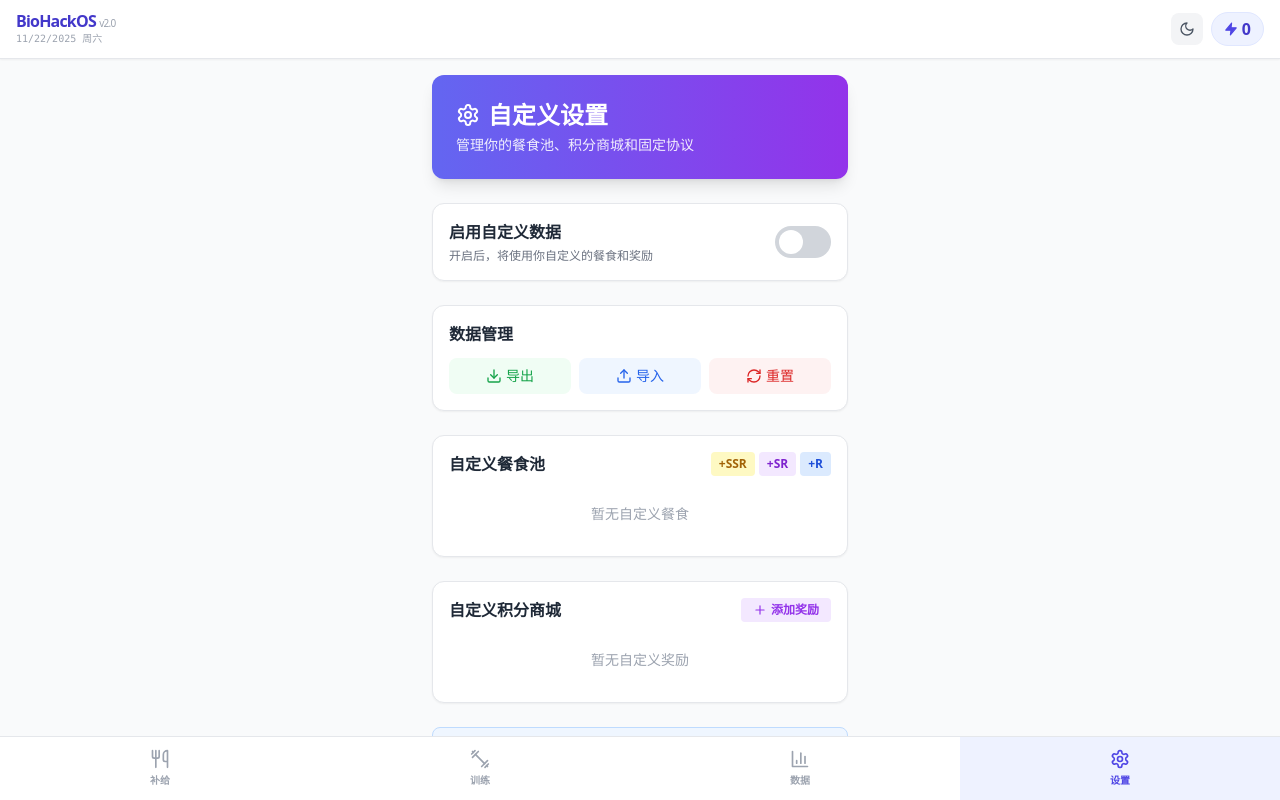
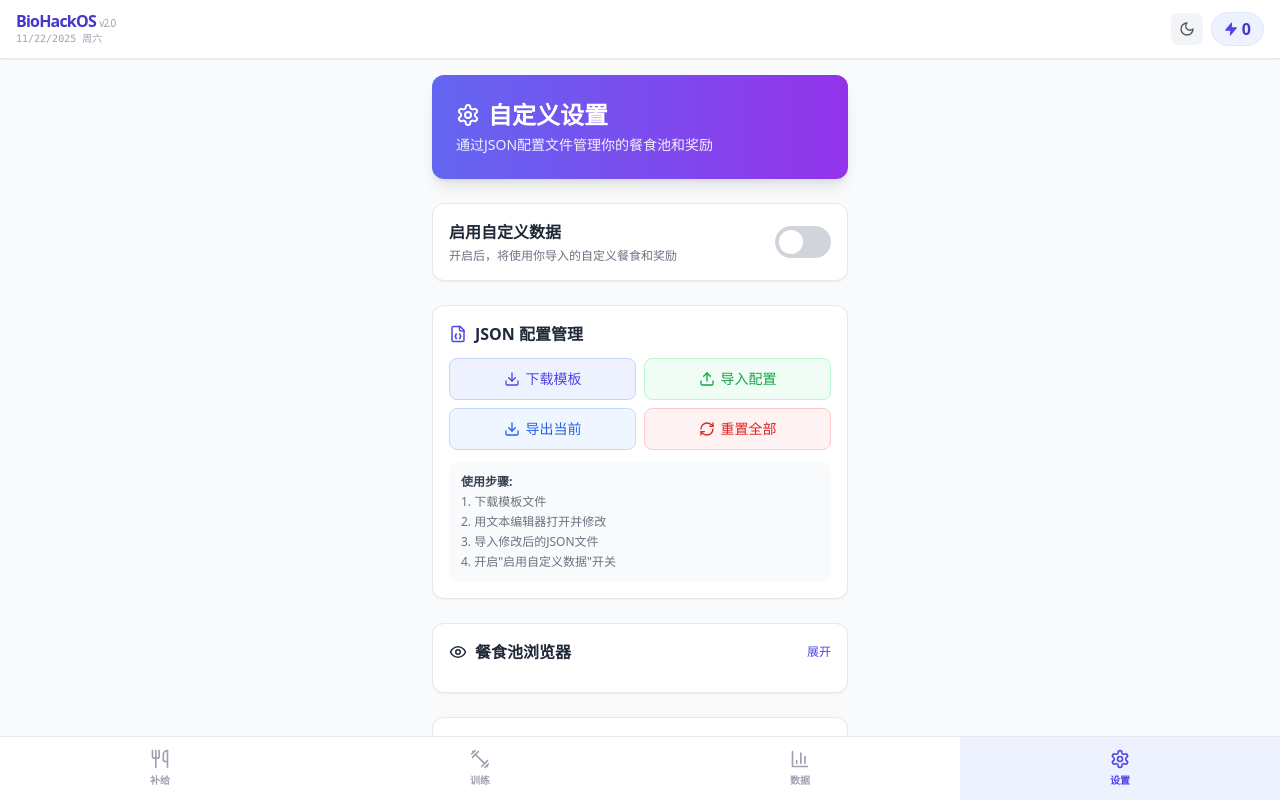
Before and after one commit to Chengwuming/Biohack-os, a React (Vite) app: page / in a window 1280 px wide. Both pictures are taken after a click on the button "设置". Shown: the top 800 px of the page. Built offline with nearby package versions, Linux system fonts and the light colour scheme.

Commit message:
feat: v2.1 - JSON Settings & Meal Browser

```diff
--- a/src/pages/SettingsTab.tsx
+++ b/src/pages/SettingsTab.tsx
@@ -1,86 +1,97 @@
 import React, { useState } from 'react';
-import { Settings, Plus, Download, Upload, RefreshCw, Save } from 'lucide-react';
+import { Settings, Download, Upload, RefreshCw, Eye, FileJson } from 'lucide-react';
 import { useSettings } from '../hooks/useSettings';
-import { CustomMeal, CustomReward, CustomPatch, CustomFixedModule } from '../types';
+import { MEAL_POOL, REWARD_MEALS } from '../data/meals';
 import toast from 'react-hot-toast';
 
 export const SettingsTab: React.FC = () => {
     const {
         settings,
-        addCustomMeal,
         deleteCustomMeal,
-        addCustomReward,
         deleteCustomReward,
-        addCustomPatch,
-        deleteCustomPatch,
-        addCustomFixedModule,
-        deleteCustomFixedModule,
         toggleUseCustomData,
         resetSettings,
         exportSettings,
         importSettings
     } = useSettings();
 
-    const [showMealEditor, setShowMealEditor] = useState(false);
-    const [showRewardEditor, setShowRewardEditor] = useState(false);
+    const [showMealBrowser, setShowMealBrowser] = useState(false);
 
     const handleFileImport = (e: React.ChangeEvent<HTMLInputElement>) => {
         const file = e.target.files?.[0];
         if (file) {
             importSettings(file);
-            toast.success('设置导入成功！');
+            toast.success('✅ 配置导入成功！');
+            e.target.value = ''; // Reset input
         }
     };
 
     const handleExport = () => {
         exportSettings();
-        toast.success('设置导出成功！');
+        toast.success('✅ 配置导出成功！');
     };
 
     const handleReset = () => {
         if (window.confirm('确定要重置所有自定义设置吗？此操作不可撤销！')) {
             resetSettings();
-            toast.success('设置已重置');
+            toast.success('✅ 设置已重置');
         }
     };
 
-    const handleAddMeal = (type: 'SSR' | 'SR' | 'R_FLAVOR' | 'R_CARB') => {
-        const id = `custom_meal_${Date.now()}`;
-        const meal: CustomMeal = {
-            id,
-            type,
-            title: '新餐食',
-            main: '主食',
-            side: '配菜',
-            location: '食堂',
+    const downloadTemplate = () => {
+        const template = {
+            customMeals: [
+                {
+                    id: "custom_meal_example",
+                    type: "SSR",
+                    title: "示例餐食",
+                    main: "主食内容",
+                    side: "配菜内容",
+                    location: "食堂名称",
                     cost: 10,
-            protein: 20,
+                    protein: 30,
                     weight: 1.0,
-            tags: [],
-            tips: '',
+                    tags: ["标签1", "标签2"],
+                    tips: "提示信息",
                     isCustom: true,
-            isSpecial: false
-        };
-        addCustomMeal(meal);
-        toast.success('已添加新餐食，请在列表中编辑');
+                    isSpecial: false,
+                    specialDay: 0
+                }
+            ],
+            customRewards: [
+                {
+                    id: "custom_reward_example",
+                    type: "REWARD",
+                    title: "示例奖励",
+                    cost: 20,
+                    pointsCost: 100,
+                    cooldownDays: 7,
+                    tags: ["奖励"],
+                    tips: "奖励说明",
+                    isCustom: true
+                }
+            ],
+            customPatches: [],
+            customFixedModules: [],
+            useCustomData: false
         };
 
-    const handleAddReward = () => {
-        const id = `custom_reward_${Date.now()}`;
-        const reward: CustomReward = {
-            id,
-            type: 'REWARD',
-            title: '新奖励',
-            cost: 10,
-            pointsCost: 100,
-            cooldownDays: 7,
-            tags: [],
-            tips: '',
-            isCustom: true
+        const jsonString = JSON.stringify(template, null, 2);
+        const blob = new Blob([jsonString], { type: 'application/json' });
+        const url = URL.createObjectURL(blob);
+        const a = document.createElement('a');
+        a.href = url;
+        a.download = 'biohack_template.json';
+        document.body.appendChild(a);
+        a.click();
+        document.body.removeChild(a);
+        URL.revokeObjectURL(url);
+        toast.success('📄 模板已下载');
     };
-        addCustomReward(reward);
-        toast.success('已添加新奖励');
-    };
+
+    // Combine default and custom meals
+    const allMeals = [...MEAL_POOL, ...settings.customMeals];
+    const allRewards = [...REWARD_MEALS, ...settings.customRewards];
 
     return (
         <div className="space-y-6 animate-in slide-in-from-right-4 pb-8">
@@ -90,7 +101,7 @@ export const SettingsTab: React.FC = () => {
                     <Settings className="mr-2" size={24} />
                     自定义设置
                 </h2>
-                <p className="text-sm opacity-90 mt-1">管理你的餐食池、积分商城和固定协议</p>
+                <p className="text-sm opacity-90 mt-1">通过JSON配置文件管理你的餐食池和奖励</p>
             </div>
 
             {/* Toggle Custom Data */}
@@ -98,7 +109,7 @@ export const SettingsTab: React.FC = () => {
                 <div className="flex items-center justify-between">
                     <div>
                         <h3 className="font-bold text-gray-800 dark:text-gray-100">启用自定义数据</h3>
-                        <p className="text-xs text-gray-500 dark:text-gray-400 mt-1">开启后，将使用你自定义的餐食和奖励</p>
+                        <p className="text-xs text-gray-500 dark:text-gray-400 mt-1">开启后，将使用你导入的自定义餐食和奖励</p>
                     </div>
                     <button
                         onClick={toggleUseCustomData}
@@ -113,111 +124,140 @@ export const SettingsTab: React.FC = () => {
                 </div>
             </div>
 
-            {/* Data Management */}
+            {/* JSON Management */}
             <div className="bg-white dark:bg-gray-800 rounded-xl p-4 shadow-sm border border-gray-200 dark:border-gray-700 transition-colors">
-                <h3 className="font-bold text-gray-800 dark:text-gray-100 mb-3">数据管理</h3>
-                <div className="grid grid-cols-3 gap-2">
+                <h3 className="font-bold text-gray-800 dark:text-gray-100 mb-3 flex items-center">
+                    <FileJson size={18} className="mr-2 text-indigo-600 dark:text-indigo-400" />
+                    JSON 配置管理
+                </h3>
+                <div className="grid grid-cols-2 gap-2">
                     <button
-                        onClick={handleExport}
-                        className="flex items-center justify-center py-2 px-3 bg-green-50 dark:bg-green-900/20 text-green-600 dark:text-green-400 rounded-lg hover:bg-green-100 dark:hover:bg-green-900/30 transition-colors text-sm font-medium"
+                        onClick={downloadTemplate}
+                        className="flex items-center justify-center py-2.5 px-3 bg-indigo-50 dark:bg-indigo-900/20 text-indigo-600 dark:text-indigo-400 rounded-lg hover:bg-indigo-100 dark:hover:bg-indigo-900/30 transition-colors text-sm font-medium border border-indigo-200 dark:border-indigo-800"
                     >
-                        <Download size={16} className="mr-1" />
-                        导出
+                        <Download size={16} className="mr-1.5" />
+                        下载模板
                     </button>
-                    <label className="flex items-center justify-center py-2 px-3 bg-blue-50 dark:bg-blue-900/20 text-blue-600 dark:text-blue-400 rounded-lg hover:bg-blue-100 dark:hover:bg-blue-900/30 transition-colors text-sm font-medium cursor-pointer">
-                        <Upload size={16} className="mr-1" />
-                        导入
+                    <label className="flex items-center justify-center py-2.5 px-3 bg-green-50 dark:bg-green-900/20 text-green-600 dark:text-green-400 rounded-lg hover:bg-green-100 dark:hover:bg-green-900/30 transition-colors text-sm font-medium cursor-pointer border border-green-200 dark:border-green-800">
+                        <Upload size={16} className="mr-1.5" />
+                        导入配置
                         <input type="file" accept=".json" onChange={handleFileImport} className="hidden" />
                     </label>
                     <button
+                        onClick={handleExport}
+                        className="flex items-center justify-center py-2.5 px-3 bg-blue-50 dark:bg-blue-900/20 text-blue-600 dark:text-blue-400 rounded-lg hover:bg-blue-100 dark:hover:bg-blue-900/30 transition-colors text-sm font-medium border border-blue-200 dark:border-blue-800"
+                    >
+                        <Download size={16} className="mr-1.5" />
+                        导出当前
+                    </button>
+                    <button
                         onClick={handleReset}
-                        className="flex items-center justify-center py-2 px-3 bg-red-50 dark:bg-red-900/20 text-red-600 dark:text-red-400 rounded-lg hover:bg-red-100 dark:hover:bg-red-900/30 transition-colors text-sm font-medium"
+                        className="flex items-center justify-center py-2.5 px-3 bg-red-50 dark:bg-red-900/20 text-red-600 dark:text-red-400 rounded-lg hover:bg-red-100 dark:hover:bg-red-900/30 transition-colors text-sm font-medium border border-red-200 dark:border-red-800"
                     >
-                        <RefreshCw size={16} className="mr-1" />
-                        重置
+                        <RefreshCw size={16} className="mr-1.5" />
+                        重置全部
                     </button>
+                </div>
+                <div className="mt-3 text-xs text-gray-500 dark:text-gray-400 bg-gray-50 dark:bg-gray-700/50 p-3 rounded-lg">
+                    <strong className="text-gray-700 dark:text-gray-300">使用步骤:</strong>
+                    <ol className="list-decimal list-inside mt-1 space-y-1">
+                        <li>下载模板文件</li>
+                        <li>用文本编辑器打开并修改</li>
+                        <li>导入修改后的JSON文件</li>
+                        <li>开启"启用自定义数据"开关</li>
+                    </ol>
                 </div>
             </div>
 
-            {/* Custom Meals */}
+            {/* Meal Pool Browser */}
             <div className="bg-white dark:bg-gray-800 rounded-xl p-4 shadow-sm border border-gray-200 dark:border-gray-700 transition-colors">
                 <div className="flex items-center justify-between mb-3">
-                    <h3 className="font-bold text-gray-800 dark:text-gray-100">自定义餐食池</h3>
-                    <div className="flex space-x-1">
-                        <button onClick={() => handleAddMeal('SSR')} className="px-2 py-1 bg-yellow-100 dark:bg-yellow-900/30 text-yellow-700 dark:text-yellow-400 rounded text-xs font-bold">+SSR</button>
-                        <button onClick={() => handleAddMeal('SR')} className="px-2 py-1 bg-purple-100 dark:bg-purple-900/30 text-purple-700 dark:text-purple-400 rounded text-xs font-bold">+SR</button>
-                        <button onClick={() => handleAddMeal('R_FLAVOR')} className="px-2 py-1 bg-blue-100 dark:bg-blue-900/30 text-blue-700 dark:text-blue-400 rounded text-xs font-bold">+R</button>
+                    <h3 className="font-bold text-gray-800 dark:text-gray-100 flex items-center">
+                        <Eye size={18} className="mr-2" />
+                        餐食池浏览器
+                    </h3>
+                    <button
+                        onClick={() => setShowMealBrowser(!showMealBrowser)}
+                        className="text-xs font-medium text-indigo-600 dark:text-indigo-400 hover:underline"
+                    >
+                        {showMealBrowser ? '收起' : '展开'}
+                    </button>
+                </div>
+                {showMealBrowser && (
+                    <div className="space-y-3">
+                        <div className="flex items-center justify-between text-xs font-medium text-gray-500 dark:text-gray-400 px-2">
+                            <span>共 {allMeals.length} 个餐食</span>
+                            <span>自定义: {settings.customMeals.length}</span>
+                        </div>
+                        <div className="max-h-96 overflow-y-auto space-y-2">
+                            {allMeals.map(meal => (
+                                <div key={meal.id} className="p-3 bg-gray-50 dark:bg-gray-700/50 rounded-lg border border-gray-200 dark:border-gray-600">
+                                    <div className="flex items-start justify-between">
+                                        <div className="flex-1">
+                                            <div className="flex items-center space-x-2 mb-1">
+                                                <span className={`text-xs font-bold px-2 py-0.5 rounded ${meal.type === 'SSR' || meal.type === 'SSR_LOCK' ? 'bg-yellow-100 dark:bg-yellow-900/30 text-yellow-700 dark:text-yellow-400' :
+                                                        meal.type === 'SR' ? 'bg-purple-100 dark:bg-purple-900/30 text-purple-700 dark:text-purple-400' :
+                                                            'bg-blue-100 dark:bg-blue-900/30 text-blue-700 dark:text-blue-400'
+                                                    }`}>
+                                                    {meal.type}
+                                                </span>
+                                                <span className="font-bold text-sm text-gray-800 dark:text-gray-100">{meal.title}</span>
+                                                {meal.isCustom && <span className="text-xs bg-green-100 dark:bg-green-900/30 text-green-700 dark:text-green-400 px-2 py-0.5 rounded">自定义</span>}
+                                                {meal.isSpecial && <span className="text-xs bg-orange-100 dark:bg-orange-900/30 text-orange-700 dark:text-orange-400 px-2 py-0.5 rounded">周{meal.specialDay}特殊</span>}
+                                            </div>
+                                            <div className="text-xs text-gray-600 dark:text-gray-300 space-y-0.5">
+                                                <div><span className="text-gray-400 dark:text-gray-500">主:</span> {meal.main}</div>
+                                                <div><span className="text-gray-400 dark:text-gray-500">配:</span> {meal.side}</div>
+                                                <div className="flex items-center space-x-3 mt-1 text-gray-500 dark:text-gray-400">
+                                                    <span>{meal.protein}g蛋白</span>
+                                                    <span>¥{meal.cost}</span>
+                                                    <span>权重:{meal.weight}</span>
+                                                    {meal.location && <span>{meal.location}</span>}
                                                 </div>
                                             </div>
-                {settings.customMeals.length === 0 ? (
-                    <p className="text-sm text-gray-400 dark:text-gray-500 text-center py-4">暂无自定义餐食</p>
-                ) : (
-                    <div className="space-y-2">
-                        {settings.customMeals.map(meal => (
-                            <div key={meal.id} className="flex items-center justify-between p-3 bg-gray-50 dark:bg-gray-700/50 rounded-lg border border-gray-200 dark:border-gray-600">
-                                <div className="flex-1">
-                                    <div className="flex items-center space-x-2">
-                                        <span className="text-xs font-bold px-2 py-0.5 rounded bg-indigo-100 dark:bg-indigo-900/30 text-indigo-600 dark:text-indigo-400">{meal.type}</span>
-                                        <span className="font-bold text-sm text-gray-800 dark:text-gray-100">{meal.title}</span>
-                                        {meal.isSpecial && <span className="text-xs bg-yellow-100 dark:bg-yellow-900/30 text-yellow-700 dark:text-yellow-400 px-2 py-0.5 rounded">特殊</span>}
                                         </div>
-                                    <div className="text-xs text-gray-500 dark:text-gray-400 mt-1">
-                                        {meal.protein}g蛋白 | ¥{meal.cost} | 权重:{meal.weight}
-                                    </div>
-                                </div>
+                                        {meal.isCustom && (
                                             <button
                                                 onClick={() => deleteCustomMeal(meal.id)}
-                                    className="ml-2 px-3 py-1 bg-red-100 dark:bg-red-900/30 text-red-600 dark:text-red-400 rounded hover:bg-red-200 dark:hover:bg-red-900/50 text-xs font-medium transition-colors"
+                                                className="ml-2 px-2 py-1 bg-red-100 dark:bg-red-900/30 text-red-600 dark:text-red-400 rounded hover:bg-red-200 dark:hover:bg-red-900/50 text-xs font-medium transition-colors"
                                             >
                                                 删除
                                             </button>
+                                        )}
+                                    </div>
                                 </div>
                             ))}
+                        </div>
                     </div>
                 )}
             </div>
 
-            {/* Custom Rewards */}
+            {/* Current Custom Data Summary */}
             <div className="bg-white dark:bg-gray-800 rounded-xl p-4 shadow-sm border border-gray-200 dark:border-gray-700 transition-colors">
-                <div className="flex items-center justify-between mb-3">
-                    <h3 className="font-bold text-gray-800 dark:text-gray-100">自定义积分商城</h3>
-                    <button
-                        onClick={handleAddReward}
-                        className="flex items-center px-3 py-1 bg-purple-100 dark:bg-purple-900/30 text-purple-600 dark:text-purple-400 rounded hover:bg-purple-200 dark:hover:bg-purple-900/50 text-xs font-bold transition-colors"
-                    >
-                        <Plus size={14} className="mr-1" />
-                        添加奖励
-                    </button>
+                <h3 className="font-bold text-gray-800 dark:text-gray-100 mb-3">当前自定义数据</h3>
+                <div className="grid grid-cols-2 gap-3 text-center">
+                    <div className="bg-purple-50 dark:bg-purple-900/20 p-3 rounded-lg">
+                        <div className="text-2xl font-black text-purple-600 dark:text-purple-400">{settings.customMeals.length}</div>
+                        <div className="text-xs text-gray-600 dark:text-gray-400 mt-1">自定义餐食</div>
                     </div>
-                {settings.customRewards.length === 0 ? (
-                    <p className="text-sm text-gray-400 dark:text-gray-500 text-center py-4">暂无自定义奖励</p>
-                ) : (
-                    <div className="space-y-2">
-                        {settings.customRewards.map(reward => (
-                            <div key={reward.id} className="flex items-center justify-between p-3 bg-gray-50 dark:bg-gray-700/50 rounded-lg border border-gray-200 dark:border-gray-600">
-                                <div className="flex-1">
-                                    <span className="font-bold text-sm text-gray-800 dark:text-gray-100">{reward.title}</span>
-                                    <div className="text-xs text-gray-500 dark:text-gray-400 mt-1">
-                                        {reward.pointsCost}积分 | 冷却{reward.cooldownDays}天
+                    <div className="bg-indigo-50 dark:bg-indigo-900/20 p-3 rounded-lg">
+                        <div className="text-2xl font-black text-indigo-600 dark:text-indigo-400">{settings.customRewards.length}</div>
+                        <div className="text-xs text-gray-600 dark:text-gray-400 mt-1">自定义奖励</div>
                     </div>
                 </div>
-                                <button
-                                    onClick={() => deleteCustomReward(reward.id)}
-                                    className="ml-2 px-3 py-1 bg-red-100 dark:bg-red-900/30 text-red-600 dark:text-red-400 rounded hover:bg-red-200 dark:hover:bg-red-900/50 text-xs font-medium transition-colors"
-                                >
-                                    删除
-                                </button>
-                            </div>
-                        ))}
-                    </div>
-                )}
             </div>
 
             {/* Help Text */}
             <div className="bg-blue-50 dark:bg-blue-900/20 border border-blue-200 dark:border-blue-800 rounded-lg p-4">
-                <p className="text-xs text-blue-800 dark:text-blue-300">
-                    💡 <strong>提示:</strong> 目前为简化版设置，只支持添加和删除。后续版本将支持详细编辑功能。
-                </p>
+                <h4 className="text-sm font-bold text-blue-800 dark:text-blue-300 mb-2">💡 配置说明</h4>
+                <ul className="text-xs text-blue-700 dark:text-blue-300 space-y-1.5">
+                    <li><strong>type:</strong> SSR/SR/R_FLAVOR/R_CARB (餐食等级)</li>
+                    <li><strong>weight:</strong> 0.1-2.0 (出现概率，1.0为基准)</li>
+                    <li><strong>isSpecial:</strong> true 时为特殊餐</li>
+                    <li><strong>specialDay:</strong> 0-6 (周日到周六，仅特殊餐需要)</li>
+                    <li><strong>pointsCost:</strong> 奖励所需积分</li>
+                    <li><strong>cooldownDays:</strong> 奖励冷却天数</li>
+                </ul>
             </div>
         </div>
     );
```
Also changed, not shown: public/settings_template.json (added, +59 -0 lines). Lines whose indentation alone changed are shown as unchanged.
